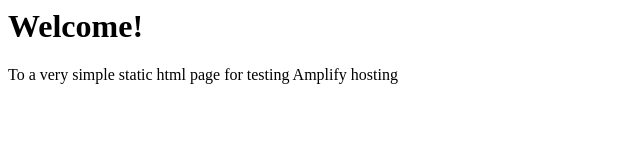
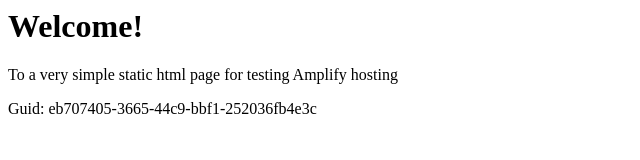
Before and after one commit to aws-aemilia-iad/Github-PR-Commit-Integration-Test-DoNotTouch-Gith-OKSLNVO2-v1-preprod-us-east-1, a website: page src/index.html in a window 1280 px wide. Shown: the whole page, without its empty margins (0-640 px from the left). Drawn offline with Linux system fonts and the light colour scheme.

Commit message:
commit from integ tests

```diff
--- a/src/index.html
+++ b/src/index.html
@@ -1,3 +1,5 @@
+
+
 <html lang="en">
 
 <head>
@@ -10,6 +12,6 @@
 <body>
     <h1>Welcome!</h1>
     <p>To a very simple static html page for testing Amplify hosting</p>
-</body>
+    <p>Guid: eb707405-3665-44c9-bbf1-252036fb4e3c</p></body>
 
 </html>
```
